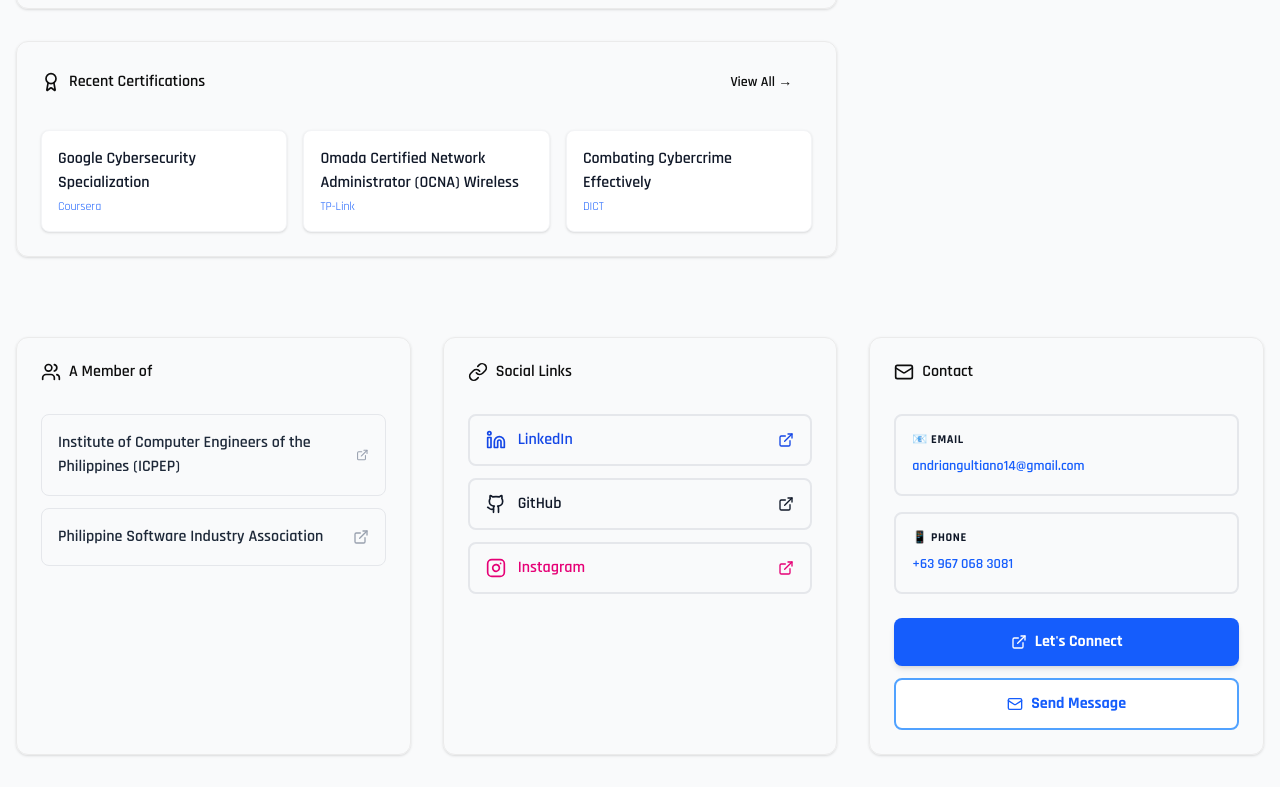
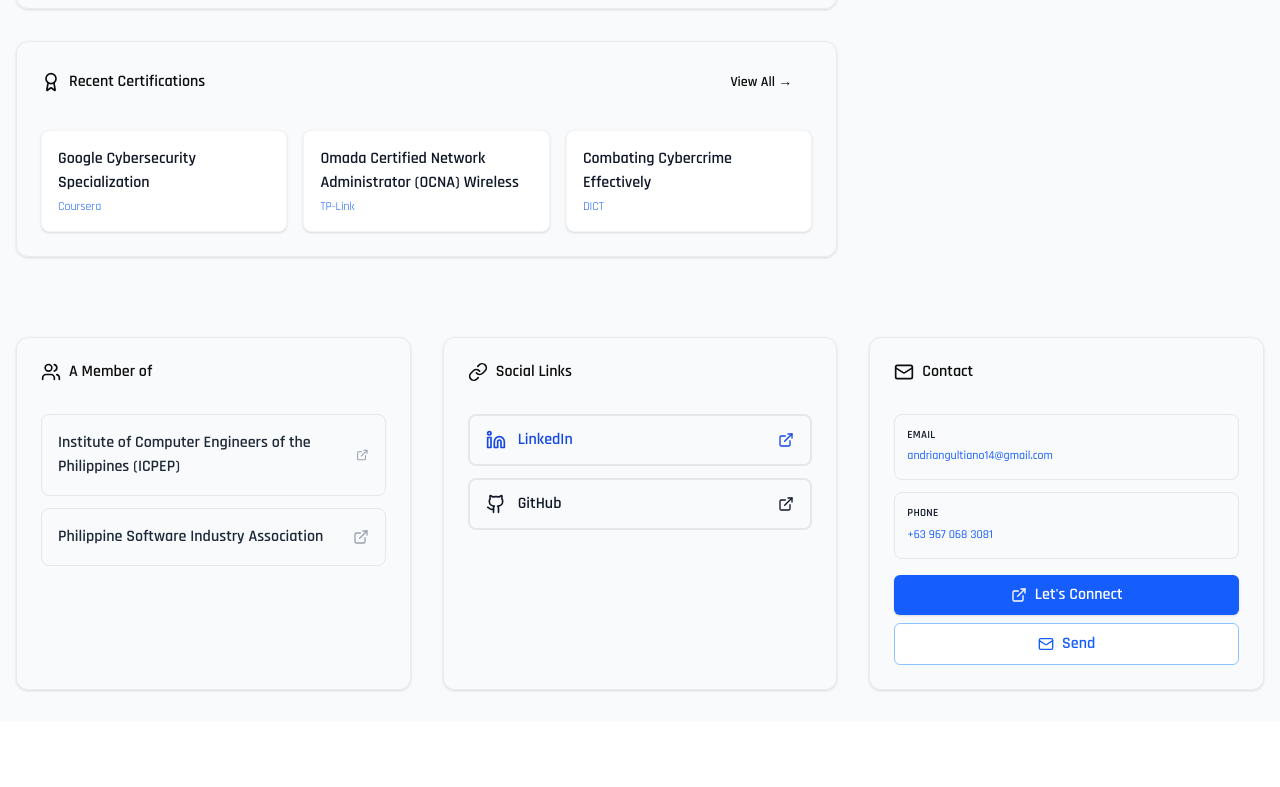
Before and after one commit to mujakzs/WebResume, a Next.js app: page / in a window 1280 px wide. Shown: the part 1931-2718 px from the top of the page. After the commit the page ends 2653 px from the top, so only its background shows below. Built offline with nearby package versions, Linux system fonts and the light colour scheme.

Commit message:
Sidebar&footer miniman changes

```diff
--- a/components/layout/FooterRow.tsx
+++ b/components/layout/FooterRow.tsx
@@ -42,38 +42,38 @@
 
     {/* 11. Contact Quick Links (Col 3) */}
     <Card title="Contact" icon={Mail} className="mb-0 hover:shadow-lg hover:shadow-blue-200 transition-shadow duration-200!">
-      <div className="flex flex-col space-y-4">
-        {/* Email Section */}
-        <div className="border-2 border-gray-200 rounded-lg p-4 hover:border-blue-300 hover:bg-blue-50 hover:shadow-md transition-all duration-200 group">
-          <p className="font-bold text-gray-900 text-xs uppercase tracking-wider">📧 Email</p>
+      <div className="flex flex-col space-y-3">
+        {/* Email Section (smaller) */}
+        <div className="border border-gray-200 rounded-lg p-3 hover:border-blue-300 hover:bg-blue-50 hover:shadow-sm transition-all duration-150 group">
+          <p className="font-semibold text-gray-900 text-[11px] uppercase tracking-wide">Email</p>
           <a
             href={`mailto:${profile.social.email}`}
-            className="text-blue-600 hover:text-blue-800 font-semibold text-sm mt-2 inline-block group-hover:underline transition-all"
+            className="text-blue-600 hover:text-blue-800 font-medium text-xs mt-1 inline-block group-hover:underline transition-all"
           >
             {profile.social.email}
           </a>
         </div>
 
-        {/* Phone Section */}
-        <div className="border-2 border-gray-200 rounded-lg p-4 hover:border-blue-300 hover:bg-blue-50 hover:shadow-md transition-all duration-200 group hover:cursor-pointer">
-          <p className="font-bold text-gray-900 text-xs uppercase tracking-wider">📱 Phone</p>
+        {/* Phone Section (smaller) */}
+        <div className="border border-gray-200 rounded-lg p-3 hover:border-blue-300 hover:bg-blue-50 hover:shadow-sm transition-all duration-150 group">
+          <p className="font-semibold text-gray-900 text-[11px] uppercase tracking-wide">Phone</p>
           <a
             href={`tel:${profile.number}`}
-            className="text-blue-600 hover:text-blue-800 font-semibold text-sm mt-2 inline-block group-hover:underline transition-all hover:cursor-pointer"
+            className="text-blue-600 hover:text-blue-800 font-medium text-xs mt-1 inline-block group-hover:underline transition-all"
           >
             {profile.number}
           </a>
         </div>
 
-        {/* CTA Buttons */}
-        <div className="pt-2 space-y-3">
-          <button className="w-full flex items-center justify-center gap-2 px-4 py-3 bg-blue-600 text-white font-bold rounded-lg shadow-md hover:bg-blue-700 hover:shadow-lg hover:shadow-blue-300 transition-all duration-200 group hover:cursor-pointer">
+        {/* CTA Buttons (smaller) */}
+        <div className="pt-1 space-y-2">
+          <button className="w-full flex items-center justify-center gap-2 px-3 py-2 bg-blue-600 text-white font-semibold rounded-md shadow-sm hover:bg-blue-700 hover:shadow-md transition-all duration-150 group">
             <ExternalLink className="w-4 h-4 group-hover:scale-110 transition-transform" />
             Let's Connect
           </button>
-          <button className="w-full flex items-center justify-center gap-2 px-4 py-3 bg-white text-blue-600 font-bold rounded-lg border-2 border-blue-400 hover:bg-blue-50 hover:shadow-md transition-all duration-200 group hover:cursor-pointer">
+          <button className="w-full flex items-center justify-center gap-2 px-3 py-2 bg-white text-blue-600 font-semibold rounded-md border border-blue-300 hover:bg-blue-50 hover:shadow-sm transition-all duration-150 group">
             <Mail className="w-4 h-4 group-hover:scale-110 transition-transform" />
-            Send Message
+            Send
           </button>
         </div>
       </div>
--- a/components/sections/ExperienceItem.tsx
+++ b/components/sections/ExperienceItem.tsx
@@ -10,13 +10,6 @@
         ? 'bg-blue-500 border-2 border-blue-600 shadow-lg shadow-blue-300 animate-pulse'
         : 'bg-white border-2 border-gray-400 group-hover:border-blue-400'
     }`}></div>
-
-    {/* Current badge */}
-    {current && (
-      <div className="absolute -left-12 top-2 bg-blue-600 text-white text-xs font-bold px-2 py-1 rounded-full whitespace-nowrap shadow-md">
-        Current
-      </div>
-    )}
 
     <div className="flex justify-between items-start">
       <div className="flex-1">
--- a/lib/data/profileData.ts
+++ b/lib/data/profileData.ts
@@ -155,7 +155,6 @@
 };
 
 export const socialLinksData: SocialLink[] = [
-    { name: 'LinkedIn', iconName: 'linkedin', link: `https://www.linkedin.com/in/${profile.social.linkedin}` },
-    { name: 'GitHub', iconName: 'github', link: `https://github.com/${profile.social.github}` },
-    { name: 'Instagram', iconName: 'instagram', link: `https://www.instagram.com/${profile.social.instagram}` },
+  { name: 'LinkedIn', iconName: 'linkedin', link: `https://www.linkedin.com/in/${profile.social.linkedin}` },
+  { name: 'GitHub', iconName: 'github', link: `https://github.com/${profile.social.github}` },
 ];
```
